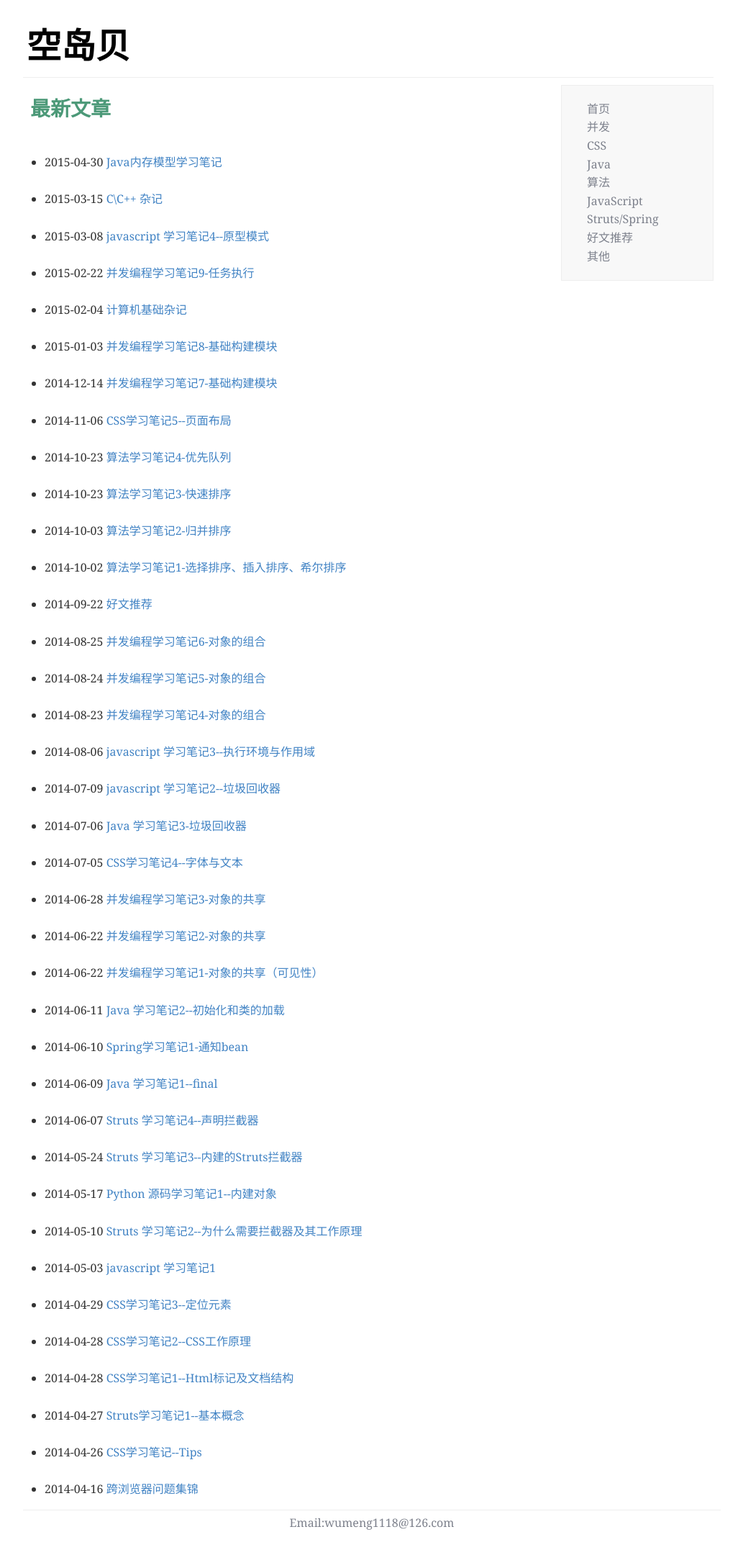
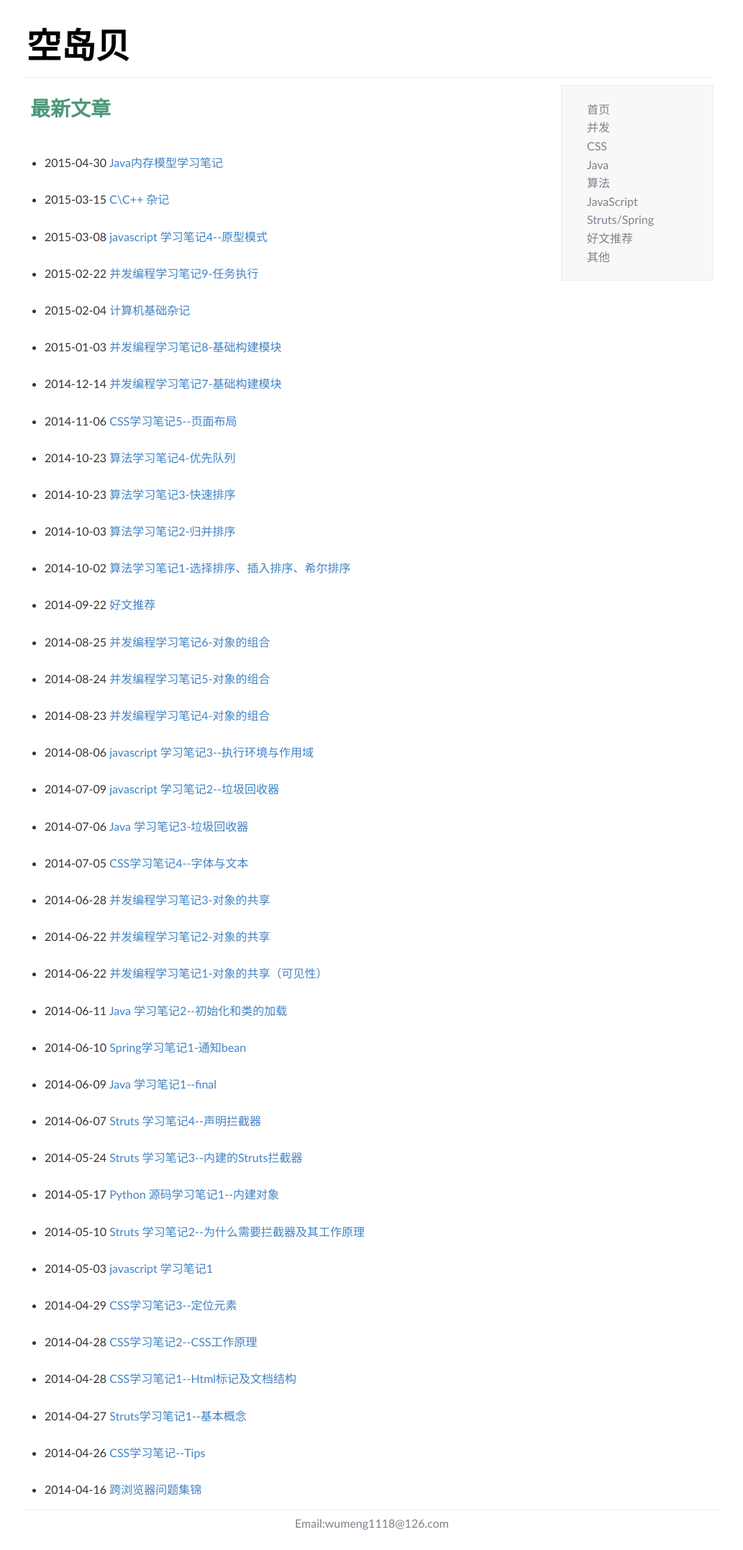
Before and after one commit to Qing-Shuang/Bird, a Jekyll site: the page built from index.html, in a window 1280 px wide. Shown: the whole page at 72% size, without its empty margins (128-1161 px from the left). Built offline with Jekyll 4.4.1, drawn with Linux system fonts in a browser that asks for light colours; Markdown is read by kramdown in place of the engine named in the settings; the list of posts is cut into pages by our own code.

Commit message:
Update markdownpad-github.css

```diff
--- a/css/markdownpad-github.css
+++ b/css/markdownpad-github.css
@@ -21,8 +21,8 @@ html{
 =============================================================================*/
 
 body {
-  /*font-family: "Trebuchet MS", Georgia, "Times New Roman", Times, Helvetica, arial, freesans, clean, sans-serif;*/
-  font-family: Georgia, Helvetica, arial, freesans, clean, sans-serif;
+  font-family: "Trebuchet MS", Georgia, "Times New Roman", Times, Helvetica, arial, freesans, clean, sans-serif;
+  /*font-family: Georgia, Helvetica, arial, freesans, clean, sans-serif;*/
   font-size: 16px;
   line-height: 1.6;
   color: #333;
```
